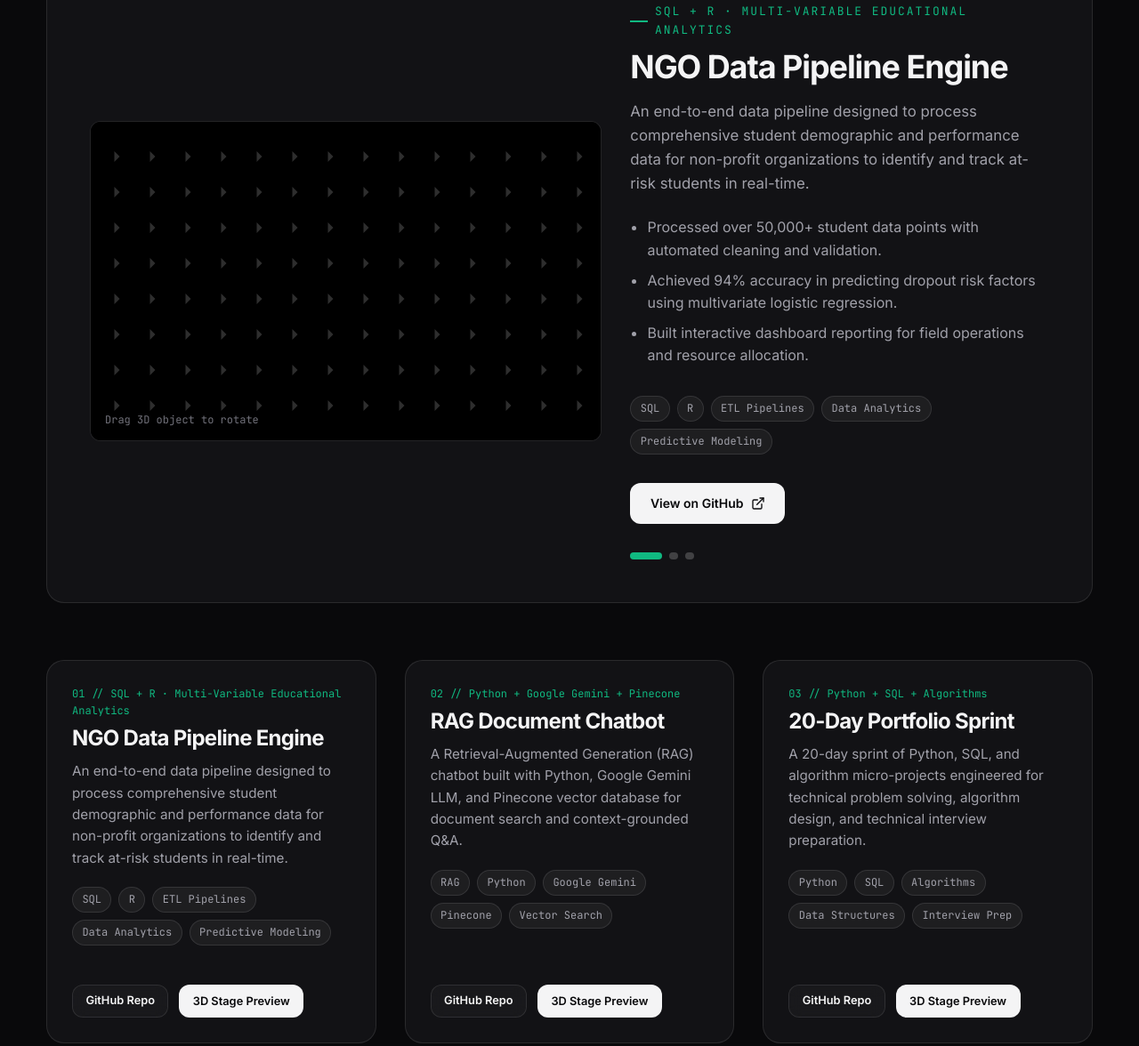
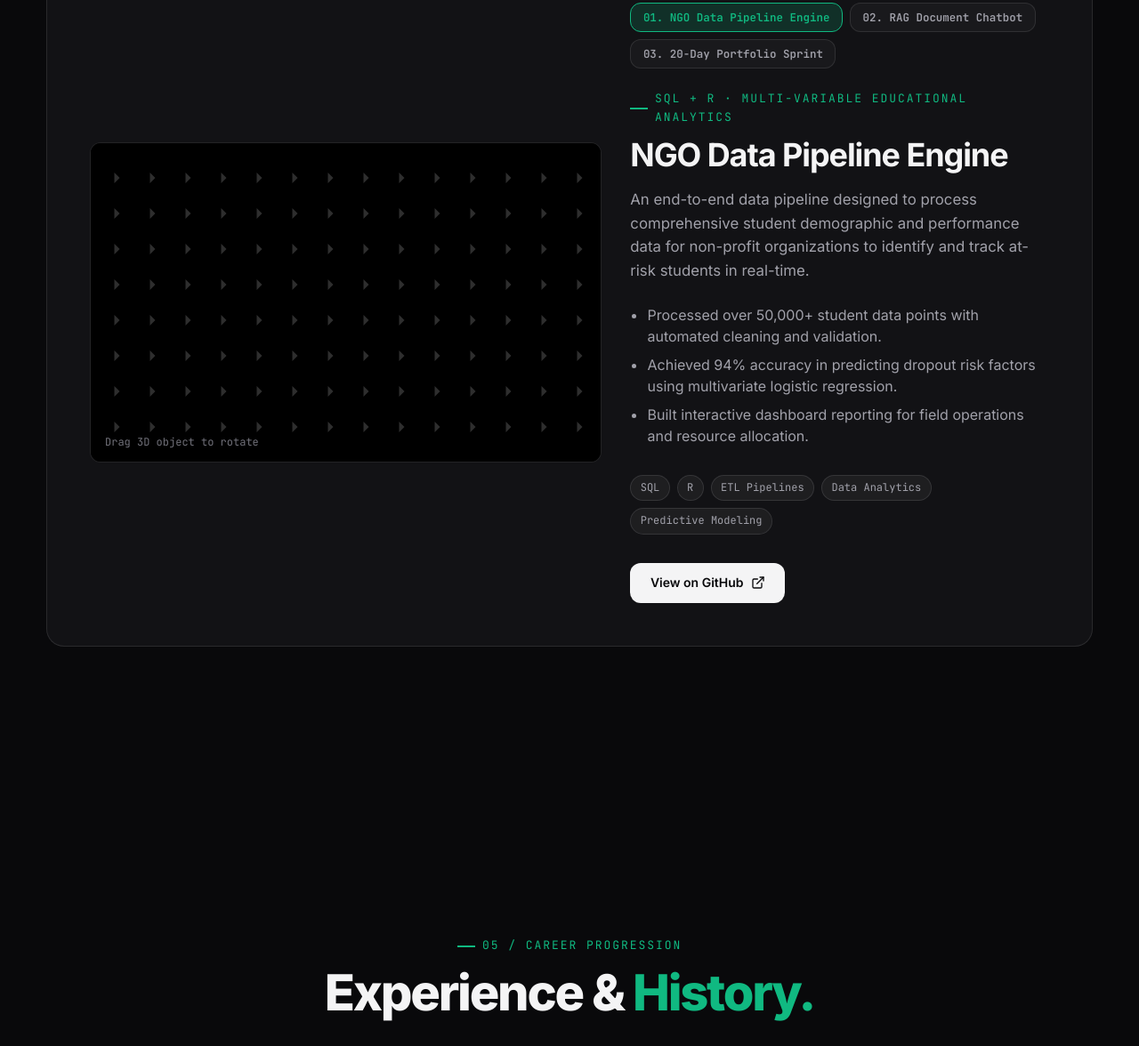
Before and after one commit to Saminathan6327/my-portfolio-, a website built with Vite: page index.html in a window 1280 px wide. Shown: the part 3900-5076 px from the top of the page at 89% size. Built offline with nearby package versions, Linux system fonts and the light colour scheme; animation ran at ten frames a second.

Commit message:
Keep Interactive 3D Showcase Stage and remove duplicate static project cards section

```diff
--- a/index.html
+++ b/index.html
@@ -306,11 +306,6 @@
             <!-- Dynamic 3D stage info injected by JS -->
           </div>
         </div>
-
-        <!-- Projects Cards Grid -->
-        <div class="projects-grid" id="projects-grid">
-          <!-- Rendered dynamically -->
-        </div>
       </div>
     </section>
 
--- a/src/js/main.js
+++ b/src/js/main.js
@@ -149,8 +149,6 @@ function renderSkills() {
 // Render Projects Component & 3D Stage Logic
 function renderProjects(threeProjectInstance, reactiveGridInstance) {
   const stageDetailsContainer = document.getElementById('project-stage-details');
-  const gridContainer = document.getElementById('projects-grid');
-
   let activeIndex = 0;
 
   // Update Featured Stage Content
@@ -168,12 +166,25 @@ function renderProjects(threeProjectInstance, reactiveGridInstance) {
 
     if (stageDetailsContainer) {
       stageDetailsContainer.innerHTML = `
+        <!-- Interactive Project Switcher Tabs -->
+        <div class="project-selector-tabs" style="display: flex; gap: 0.5rem; margin-bottom: 1.5rem; flex-wrap: wrap;">
+          ${PROJECTS.map((proj, i) => `
+            <button
+              class="stage-tab-btn ${i === index ? 'active' : ''}"
+              data-index="${i}"
+              style="padding: 0.45rem 0.85rem; border-radius: var(--radius-md); font-family: var(--font-mono); font-size: 0.78rem; cursor: pointer; transition: all 0.25s ease; border: 1px solid ${i === index ? 'var(--accent-primary)' : 'var(--border-color)'}; background: ${i === index ? 'rgba(16, 185, 129, 0.18)' : 'rgba(255, 255, 255, 0.03)'}; color: ${i === index ? 'var(--accent-primary)' : 'var(--text-secondary)'}; font-weight: 600;"
+            >
+              0${i + 1}. ${proj.title}
+            </button>
+          `).join('')}
+        </div>
+
         <div class="section-tag">${project.subtitle}</div>
-        <h3 style="font-size: 2.25rem; font-weight: 700; margin-bottom: 1rem;">${project.title}</h3>
-        <p style="color: var(--text-secondary); margin-bottom: 1.5rem; font-size: 1.05rem;">${project.description}</p>
+        <h3 style="font-size: 2.25rem; font-weight: 700; margin-bottom: 1rem; color: var(--text-primary);">${project.title}</h3>
+        <p style="color: var(--text-secondary); margin-bottom: 1.5rem; font-size: 1.05rem; line-height: 1.6;">${project.description}</p>
 
         <ul style="margin-bottom: 2rem; padding-left: 1.2rem; color: var(--text-secondary);">
-          ${project.highlights.map(h => `<li style="margin-bottom: 0.5rem;">${h}</li>`).join('')}
+          ${project.highlights.map(h => `<li style="margin-bottom: 0.5rem; line-height: 1.5;">${h}</li>`).join('')}
         </ul>
 
         <div class="project-tags">
@@ -186,23 +197,12 @@ function renderProjects(threeProjectInstance, reactiveGridInstance) {
             <svg xmlns="http://www.w3.org/2000/svg" width="16" height="16" viewBox="0 0 24 24" fill="none" stroke="currentColor" stroke-width="2" stroke-linecap="round" stroke-linejoin="round"><path d="M15 3h6v6"/><path d="M10 14 21 3"/><path d="M18 13v6a2 2 0 0 1-2 2H5a2 2 0 0 1-2-2V8a2 2 0 0 1 2-2h6"/></svg>
           </a>
         </div>
-
-        <div style="display: flex; gap: 0.5rem; margin-top: 2rem;">
-          ${PROJECTS.map((_, i) => `
-            <button
-              class="stage-nav-btn"
-              style="width: ${i === index ? '36px' : '10px'}; height: 8px; border-radius: 4px; border: none; background: ${i === index ? 'var(--accent-primary)' : 'rgba(255,255,255,0.2)'}; cursor: pointer; transition: all 0.3s ease;"
-              data-index="${i}"
-              aria-label="View project ${i + 1}"
-            ></button>
-          `).join('')}
-        </div>
       `;
 
-      // Wire stage nav dots
-      stageDetailsContainer.querySelectorAll('.stage-nav-btn').forEach(btn => {
+      // Wire stage nav tabs
+      stageDetailsContainer.querySelectorAll('.stage-tab-btn').forEach(btn => {
         btn.addEventListener('click', (e) => {
-          const idx = parseInt(e.target.dataset.index, 10);
+          const idx = parseInt(e.currentTarget.dataset.index, 10);
           activeIndex = idx;
           updateFeaturedStage(idx);
         });
@@ -212,43 +212,6 @@ function renderProjects(threeProjectInstance, reactiveGridInstance) {
 
   // Initial Stage Render
   updateFeaturedStage(0);
-
-  // Render All Projects Grid if container exists
-  if (gridContainer) {
-    gridContainer.innerHTML = PROJECTS.map((proj, i) => `
-      <div class="project-card" data-index="${i}">
-        <div>
-          <div style="font-family: var(--font-mono); font-size: 0.75rem; color: var(--accent-primary); margin-bottom: 0.5rem;">
-            0${i + 1} // ${proj.subtitle}
-          </div>
-          <h4 style="font-size: 1.5rem; font-weight: 700; margin-bottom: 0.75rem;">${proj.title}</h4>
-          <p style="color: var(--text-secondary); font-size: 0.95rem; margin-bottom: 1.25rem;">${proj.description}</p>
-          <div class="project-tags">
-            ${proj.tags.map(t => `<span class="project-tag">${t}</span>`).join('')}
-          </div>
-        </div>
-        <div style="margin-top: 1.5rem; display: flex; gap: 0.75rem;">
-          <a href="${proj.github}" target="_blank" class="btn btn-outline" style="padding: 0.45rem 0.9rem; font-size: 0.8rem;">
-            GitHub Repo
-          </a>
-          <button class="btn btn-primary select-stage-btn" data-index="${i}" style="padding: 0.45rem 0.9rem; font-size: 0.8rem;">
-            3D Stage Preview
-          </button>
-        </div>
-      </div>
-    `).join('');
-
-    // Wire Card Buttons to 3D Stage
-    gridContainer.addEventListener('click', (e) => {
-      const btn = e.target.closest('.select-stage-btn');
-      if (btn) {
-        const idx = parseInt(btn.dataset.index, 10);
-        activeIndex = idx;
-        updateFeaturedStage(idx);
-        document.getElementById('projects')?.scrollIntoView({ behavior: 'smooth' });
-      }
-    });
-  }
 }
 
 // Render Experience Timeline
```
